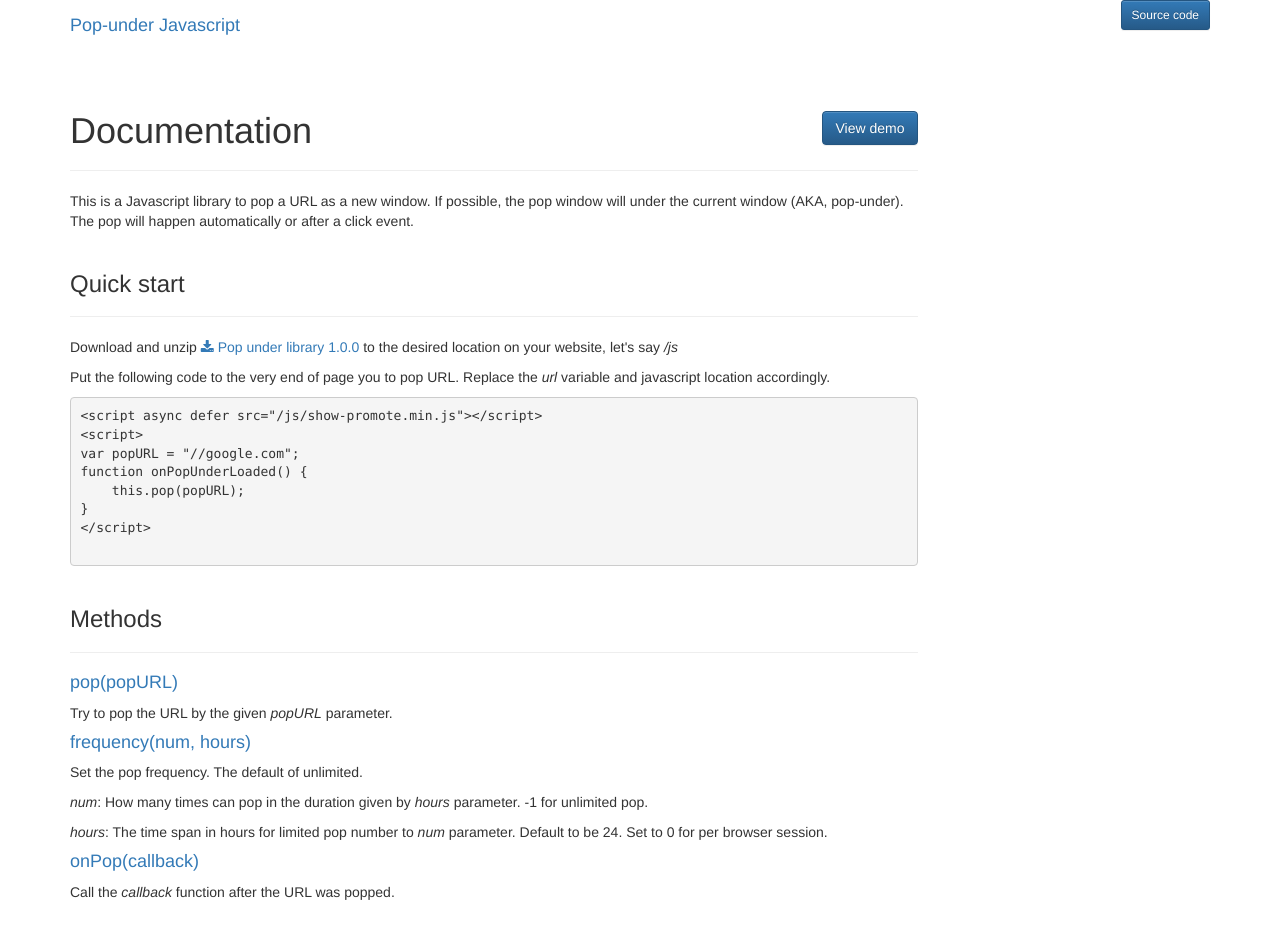
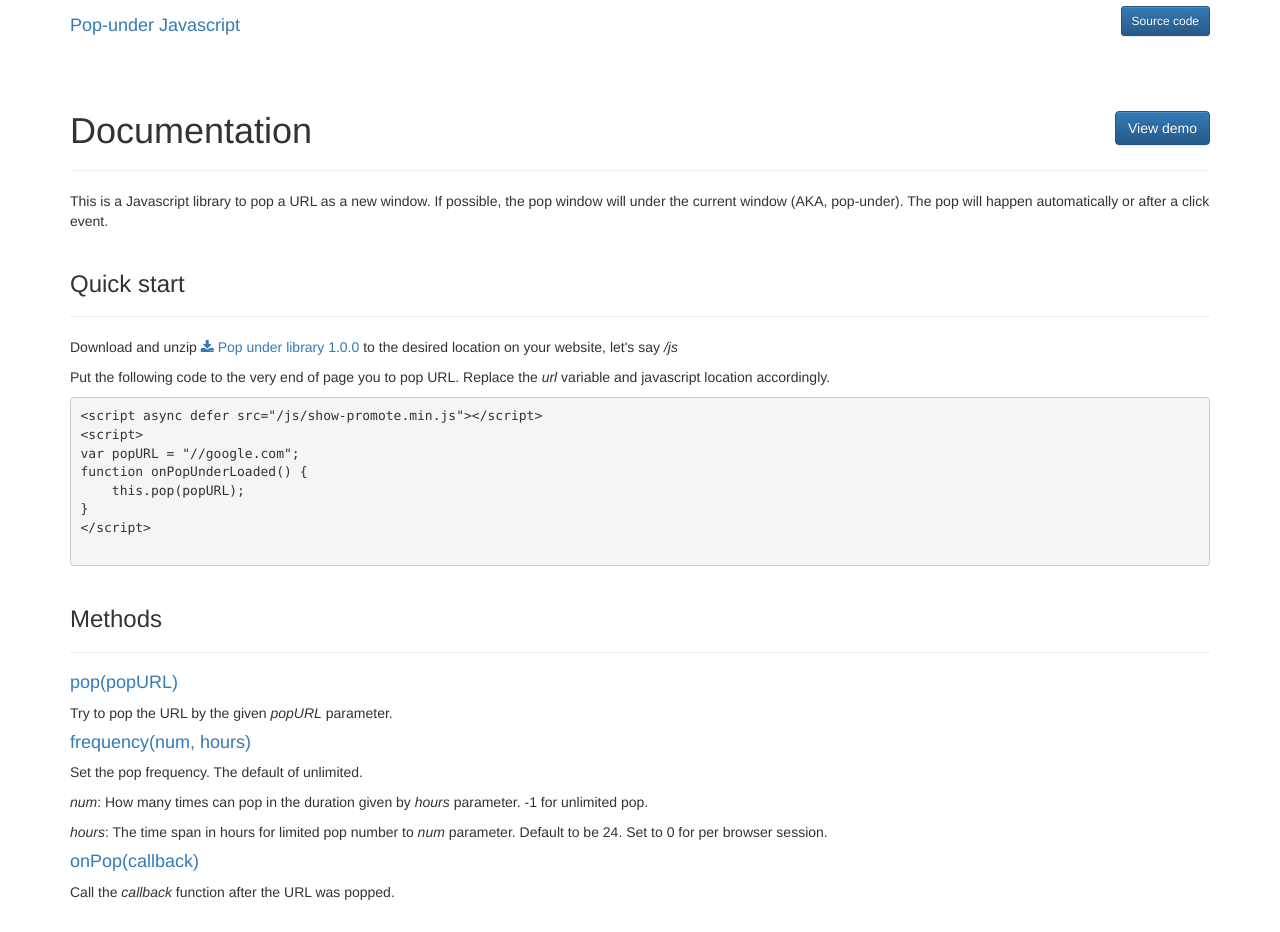
Before and after one commit to yesup/pop-javascript, a website: page docs/index.html in a window 1280 px wide. Drawn offline with nearby package versions, Linux system fonts and the light colour scheme.

Commit message:
Update index.html

```diff
--- a/docs/index.html
+++ b/docs/index.html
@@ -27,6 +27,7 @@ and open the template in the editor.
         <header class="navbar navbar-static-top">
             <div class="container">
                 <a class="btn btn-primary btn-sm pull-right"
+                   style="margin-top: 6px;"
                    href="https://github.com/yesup/pop-javascript">
                     Source code
                 </a>
@@ -40,7 +41,7 @@ and open the template in the editor.
 
         <div class="container">
             <div class="row">
-                <div class="col-md-9">
+                <div class="col-md-12">
                     <div class="page-header">
                         <a class="btn btn-primary pull-right"
                            href="demo.html">
@@ -112,9 +113,11 @@ function onPopUnderLoaded() {
                         Call the <var>callback</var> function after the URL was popped.
                     </p>
                 </div>
+                <!--
                 <div class="col-md-3">
 
                 </div>
+                -->
             </div>
         </div>
 
```
